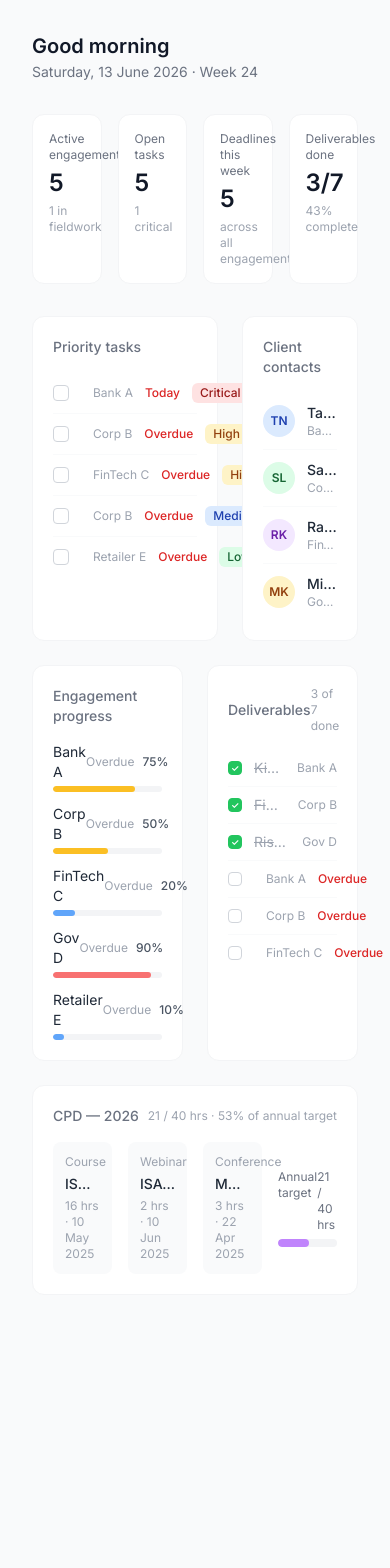
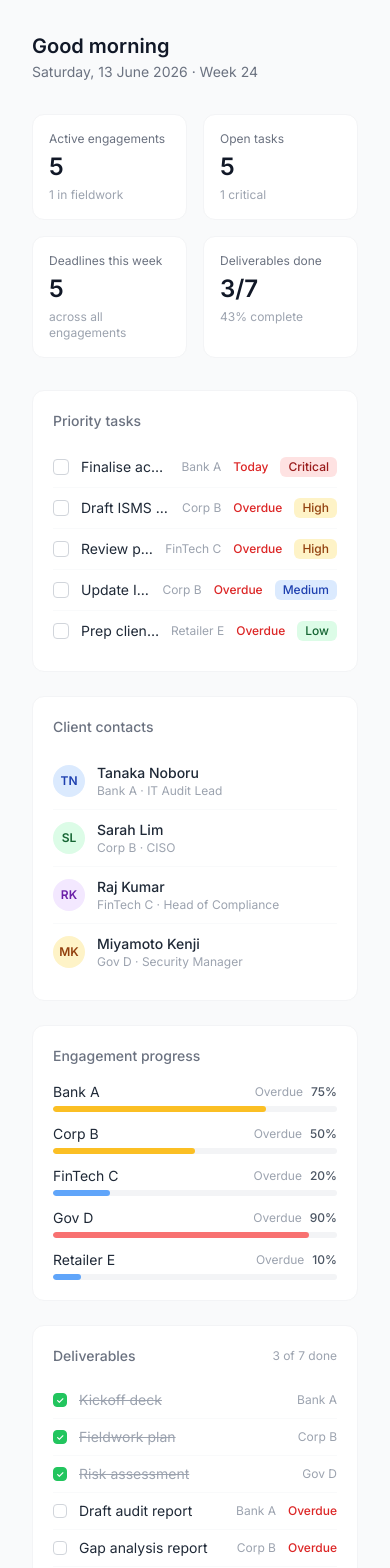
Before and after one commit to kakaquokka/cyber-dashboard, a Next.js app: page / in a window 390 px wide. Shown: the top 1568 px of the page. Before the commit the page ends 1327 px from the top, so only its background shows below. Built offline with nearby package versions, Linux system fonts and the light colour scheme.

Commit message:
mobile frdly

```diff
--- a/src/app/clients/page.tsx
+++ b/src/app/clients/page.tsx
@@ -85,7 +85,7 @@ export default function ClientsPage() {
         </div>
       </div>
 
-      <div className="grid grid-cols-2 gap-4">
+      <div className="grid grid-cols-1 md:grid-cols-2 gap-4">
         {filtered.map((c, i) => {
           const eng = engagements.find(e => e.id === c.engagementId);
           return (
--- a/src/app/engagements/page.tsx
+++ b/src/app/engagements/page.tsx
@@ -110,8 +110,8 @@ export default function EngagementsPage() {
 
       {/* Modal */}
       {showModal && (
-        <div className="fixed inset-0 bg-black/40 flex items-center justify-center z-50 p-4">
-          <div className="bg-white rounded-2xl p-6 w-full max-w-lg shadow-xl">
+        <div className="fixed inset-0 bg-black/40 flex items-center justify-center z-50 p-2 md:p-4">
+          <div className="bg-white rounded-2xl p-6 w-full max-w-lg shadow-xl max-h-screen overflow-y-auto">
             <h2 className="text-base font-semibold text-gray-900 mb-5">{editing ? 'Edit engagement' : 'New engagement'}</h2>
             <div className="space-y-4">
               <div>
--- a/src/app/page.tsx
+++ b/src/app/page.tsx
@@ -78,7 +78,7 @@ export default function OverviewPage() {
       </div>
 
       {/* Metric cards */}
-      <div className="grid grid-cols-4 gap-4 mb-8">
+      <div className="grid grid-cols-2 md:grid-cols-4 gap-4 mb-8">
         {[
           { label: 'Active engagements', value: activeEngagements.length, sub: `${engagements.filter(e => e.phase === 'fieldwork').length} in fieldwork` },
           { label: 'Open tasks', value: pendingTasks.length, sub: `${pendingTasks.filter(t => t.priority === 'critical').length} critical` },
@@ -94,9 +94,9 @@ export default function OverviewPage() {
       </div>
 
       {/* Tasks + Clients */}
-      <div className="grid grid-cols-5 gap-6 mb-6">
+      <div className="grid grid-cols-1 md:grid-cols-5 gap-6 mb-6">
         {/* Priority tasks */}
-        <div className="col-span-3 bg-white border border-gray-100 rounded-xl p-5">
+        <div className="md:col-span-3 bg-white border border-gray-100 rounded-xl p-5">
           <h2 className="text-sm font-medium text-gray-500 mb-4">Priority tasks</h2>
           {pendingTasks.length === 0 && (
             <p className="text-sm text-gray-400">All tasks done. Nice work.</p>
@@ -124,7 +124,7 @@ export default function OverviewPage() {
         </div>
 
         {/* Client contacts */}
-        <div className="col-span-2 bg-white border border-gray-100 rounded-xl p-5">
+        <div className="md:col-span-2 bg-white border border-gray-100 rounded-xl p-5">
           <h2 className="text-sm font-medium text-gray-500 mb-4">Client contacts</h2>
           <ul className="space-y-0 divide-y divide-gray-50">
             {clients.slice(0, 4).map((c, i) => (
@@ -143,7 +143,7 @@ export default function OverviewPage() {
       </div>
 
       {/* Engagement progress + Deliverables */}
-      <div className="grid grid-cols-2 gap-6 mb-6">
+      <div className="grid grid-cols-1 md:grid-cols-2 gap-6 mb-6">
         {/* Engagement progress */}
         <div className="bg-white border border-gray-100 rounded-xl p-5">
           <h2 className="text-sm font-medium text-gray-500 mb-4">Engagement progress</h2>
@@ -204,7 +204,7 @@ export default function OverviewPage() {
           <h2 className="text-sm font-medium text-gray-500">CPD — {new Date().getFullYear()}</h2>
           <span className="text-xs text-gray-400">{cpdTotal} / 40 hrs · {Math.round((cpdTotal / 40) * 100)}% of annual target</span>
         </div>
-        <div className="grid grid-cols-4 gap-4 items-center">
+        <div className="grid grid-cols-2 md:grid-cols-4 gap-4 items-center">
           {cpd.slice(0, 3).map(entry => (
             <div key={entry.id} className="bg-gray-50 rounded-lg p-3">
               <div className="text-xs text-gray-400 capitalize mb-1">{entry.category}</div>
--- /dev/null
+++ b/src/components/MobileNav.tsx
@@ -0,0 +1,32 @@
+'use client';
+import Link from 'next/link';
+import { usePathname } from 'next/navigation';
+
+const navItems = [
+  { href: '/', label: 'Overview' },
+  { href: '/engagements', label: 'Engagements' },
+  { href: '/clients', label: 'Clients' },
+  { href: '/deliverables', label: 'Deliverables' },
+  { href: '/cpd', label: 'CPD' },
+];
+
+export default function MobileNav() {
+  const pathname = usePathname();
+  return (
+    <nav className="md:hidden flex overflow-x-auto gap-1 px-4 py-3 bg-gray-950 scrollbar-hide shrink-0">
+      {navItems.map(({ href, label }) => (
+        <Link
+          key={href}
+          href={href}
+          className={`whitespace-nowrap text-sm px-3 py-1.5 rounded-lg transition-colors shrink-0 ${
+            pathname === href
+              ? 'bg-gray-700 text-white'
+              : 'text-gray-400 hover:text-gray-200'
+          }`}
+        >
+          {label}
+        </Link>
+      ))}
+    </nav>
+  );
+}
```
